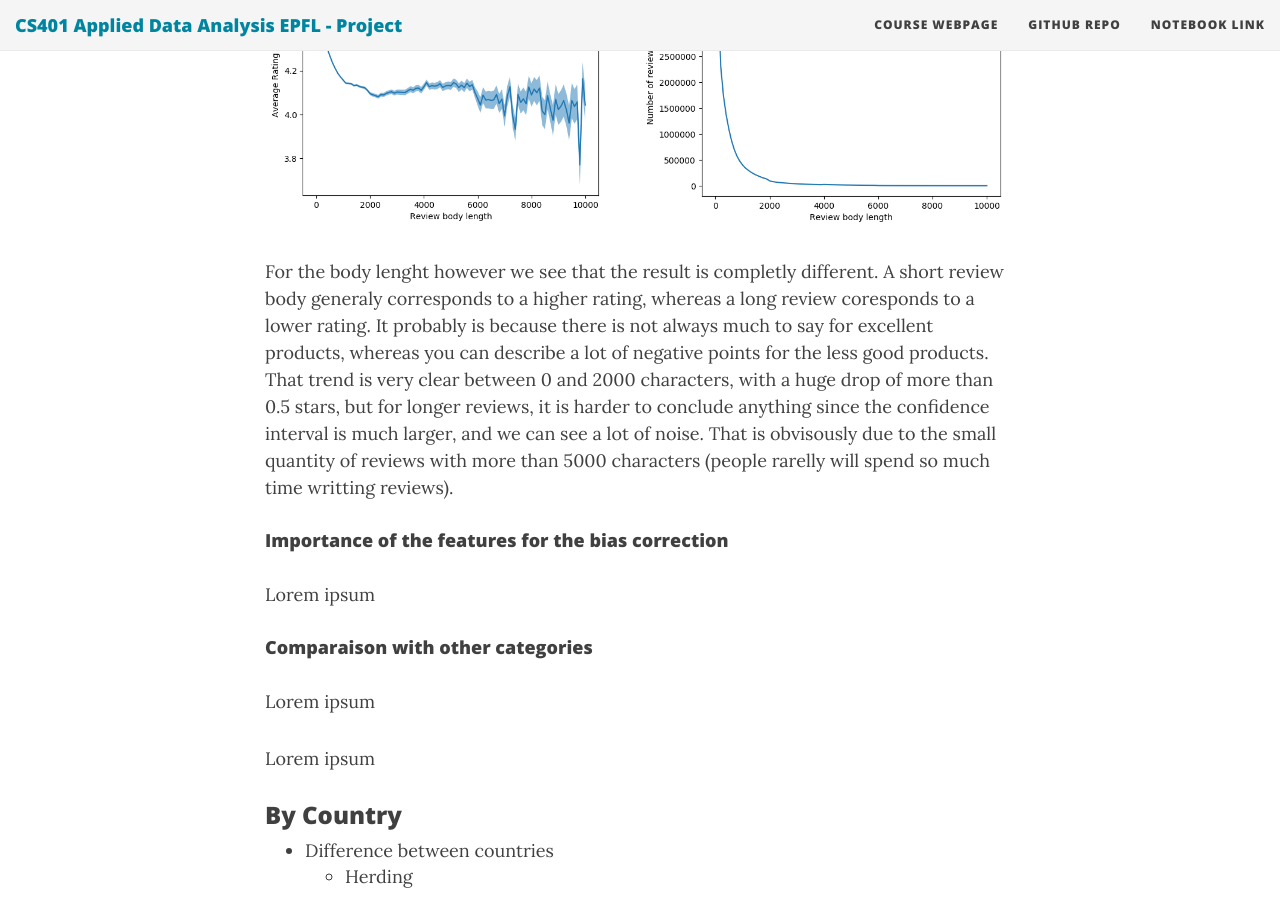
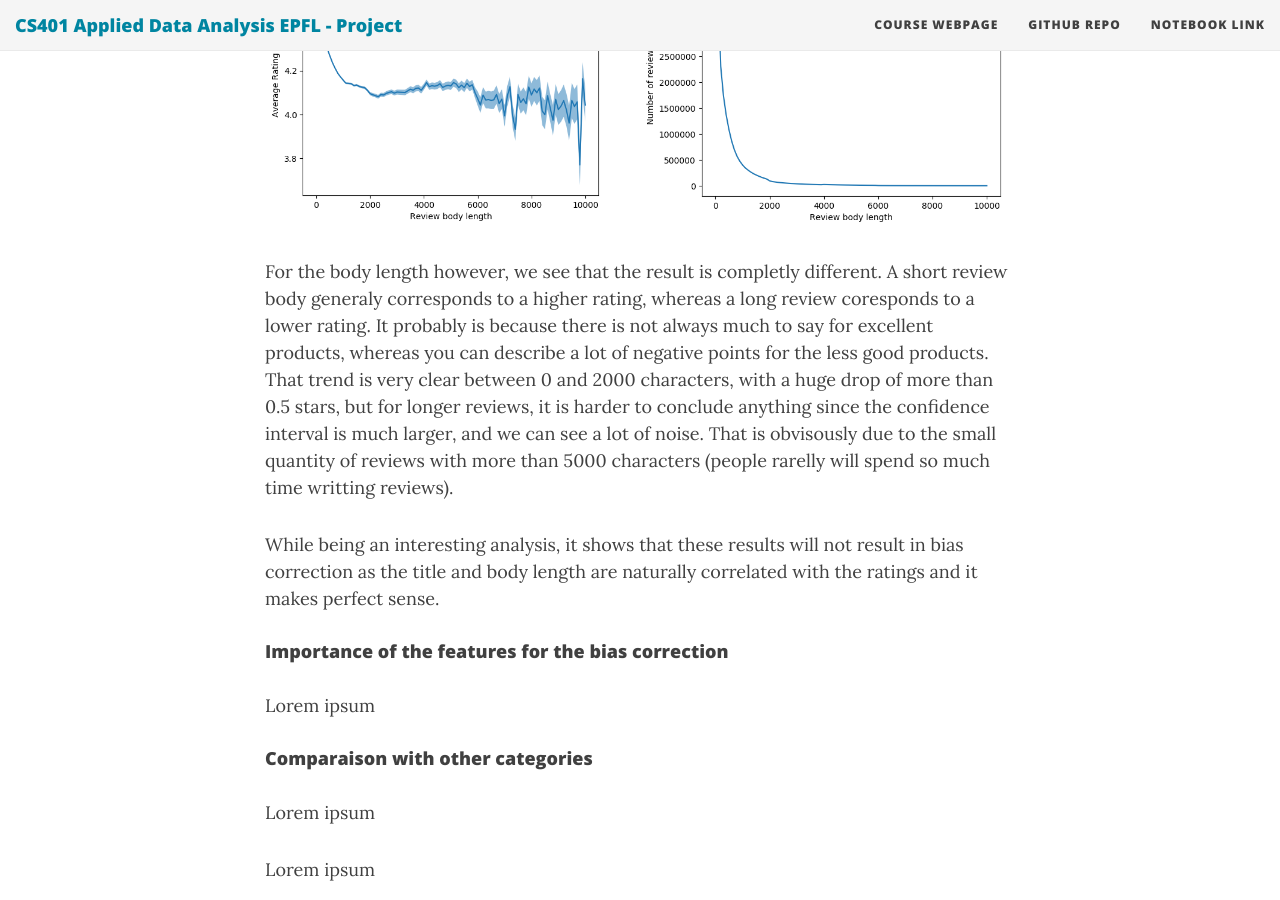
Before and after one commit to ada-lyn/ada-lyn.github.io, a Jekyll site: the page built from index.md, in a window 1280 px wide and 900 px high, scrolled down 14873 px. Built offline with Jekyll 4.4.1, drawn with Linux system fonts in a browser that asks for light colours; nearby versions of some CDN libraries; some of the changed text lies outside the part shown.

Commit message:
Update index.md

```diff
--- a/index.md
+++ b/index.md
@@ -213,7 +213,9 @@ Now, for the review body length:
   <img src="/img/products/number_vs_review_length_Books.png" width="49.5%" />
 </p>
 
-For the body lenght however we see that the result is completly different. A short review body generaly corresponds to a higher rating, whereas a long review coresponds to a lower rating. It probably is because there is not always much to say for excellent products, whereas you can describe a lot of negative points for the less good products. That trend is very clear between 0 and 2000 characters, with a huge drop of more than 0.5 stars, but for longer reviews, it is harder to conclude anything since the confidence interval is much larger, and we can see a lot of noise. That is obvisously due to the small quantity of reviews with more than 5000 characters (people rarelly will spend so much time writting reviews).
+For the body length however, we see that the result is completly different. A short review body generaly corresponds to a higher rating, whereas a long review coresponds to a lower rating. It probably is because there is not always much to say for excellent products, whereas you can describe a lot of negative points for the less good products. That trend is very clear between 0 and 2000 characters, with a huge drop of more than 0.5 stars, but for longer reviews, it is harder to conclude anything since the confidence interval is much larger, and we can see a lot of noise. That is obvisously due to the small quantity of reviews with more than 5000 characters (people rarelly will spend so much time writting reviews).
+
+While being an interesting analysis, it shows that these results will not result in bias correction as the title and body length are naturally correlated with the ratings and it makes perfect sense.
 
 #### Importance of the features for the bias correction
 
```
Also changed, not shown: other parts of index.md (+1 -1 lines).
